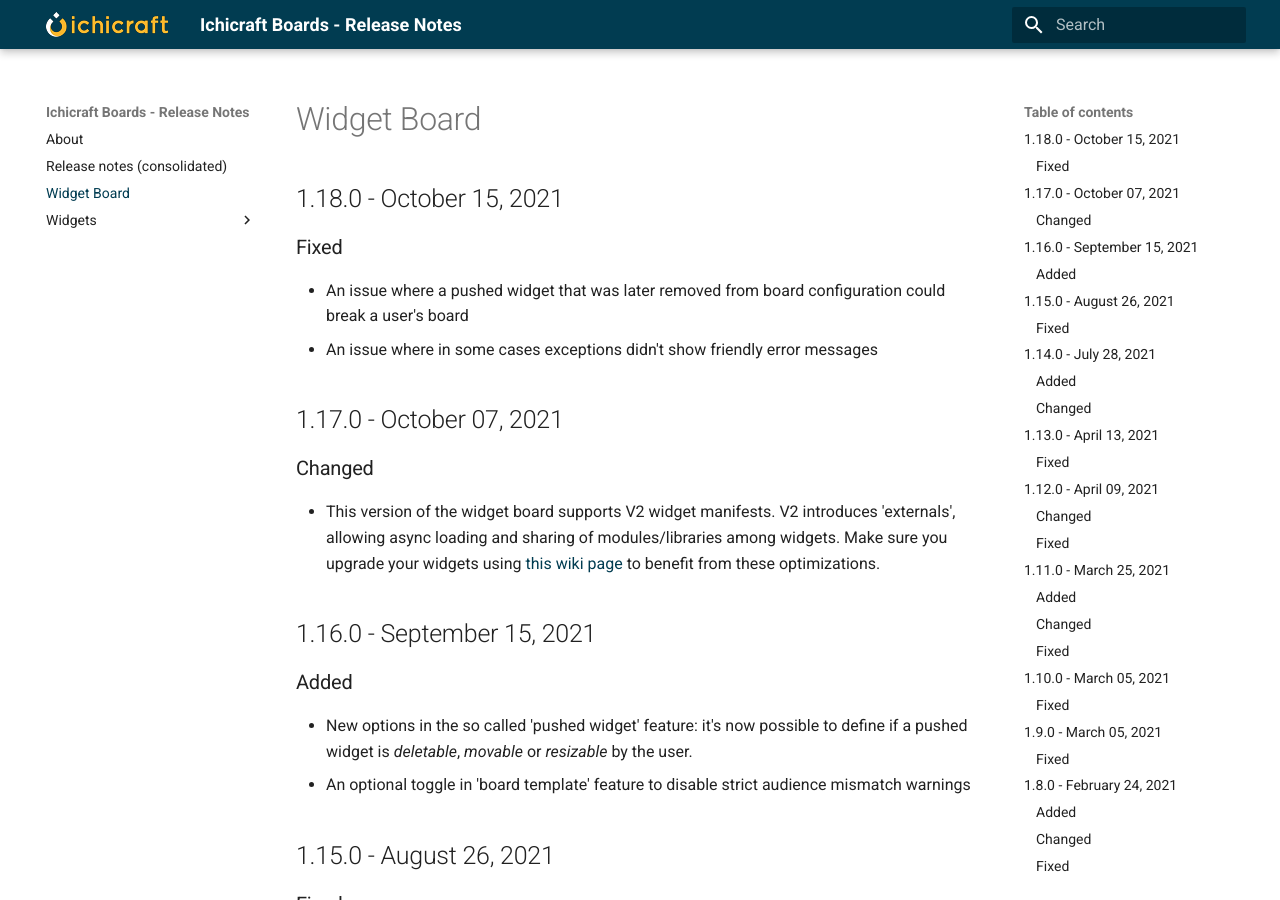
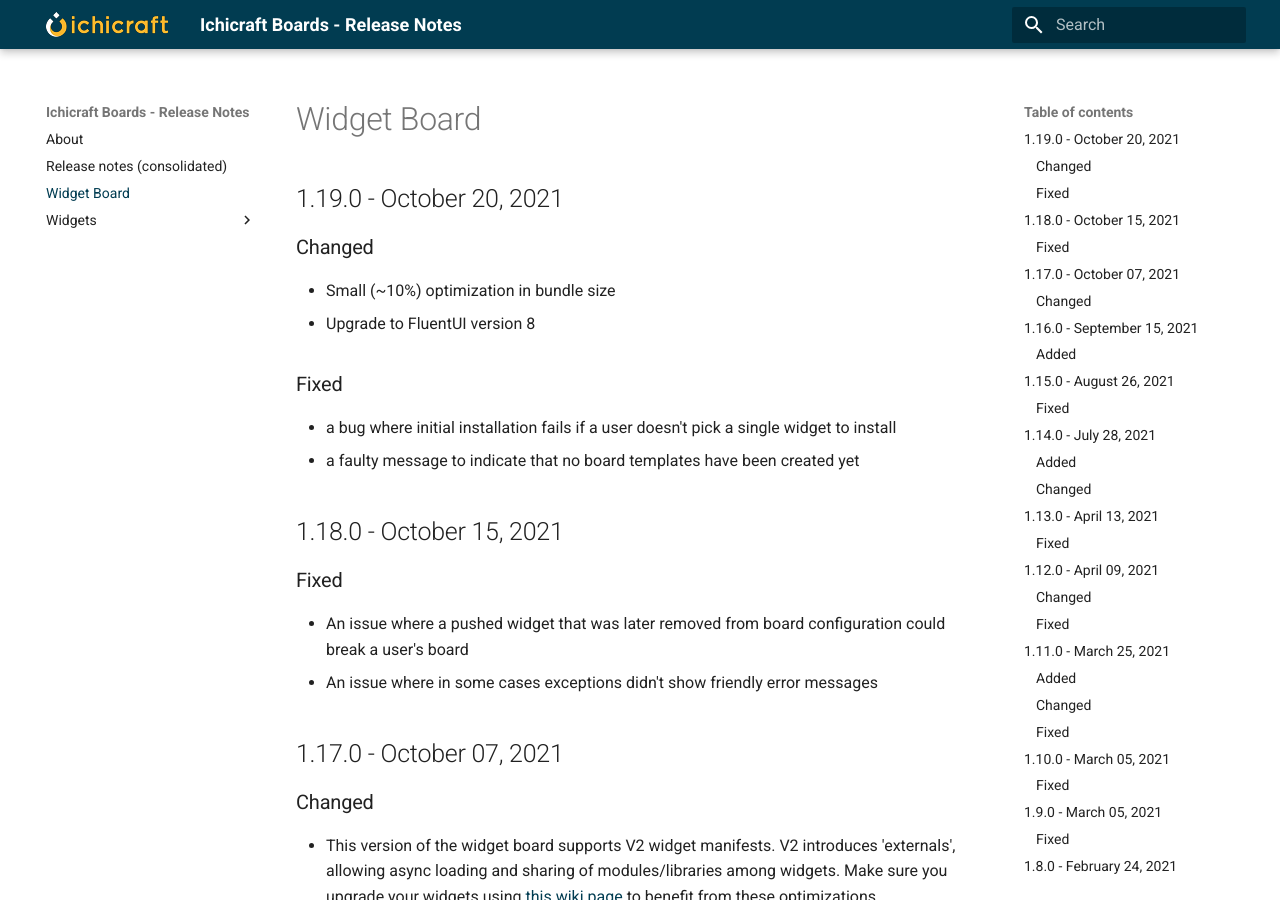
Before and after one commit to ichicraft/widgets-docs, an MkDocs documentation site: the page built from docs/Widget Board.md, in a window 1280 px wide and 900 px high. Built offline with MkDocs 1.6.1 and Material for MkDocs 9.7.7, drawn with Linux system fonts in a browser that asks for light colours.

```diff
--- a/docs/Widget Board.md
+++ b/docs/Widget Board.md
@@ -1,3 +1,13 @@
+## 1.19.0 - October 20, 2021
+
+### Changed
+- Small (~10%) optimization in bundle size
+- Upgrade to FluentUI version 8
+
+### Fixed
+- a bug where initial installation fails if a user doesn&#x27;t pick a single widget to install
+- a faulty message to indicate that no board templates have been created yet
+
 ## 1.18.0 - October 15, 2021
 
 ### Fixed
```
Also changed, not shown: docs/Release-notes-(consolidated).md (+10 -0 lines).
